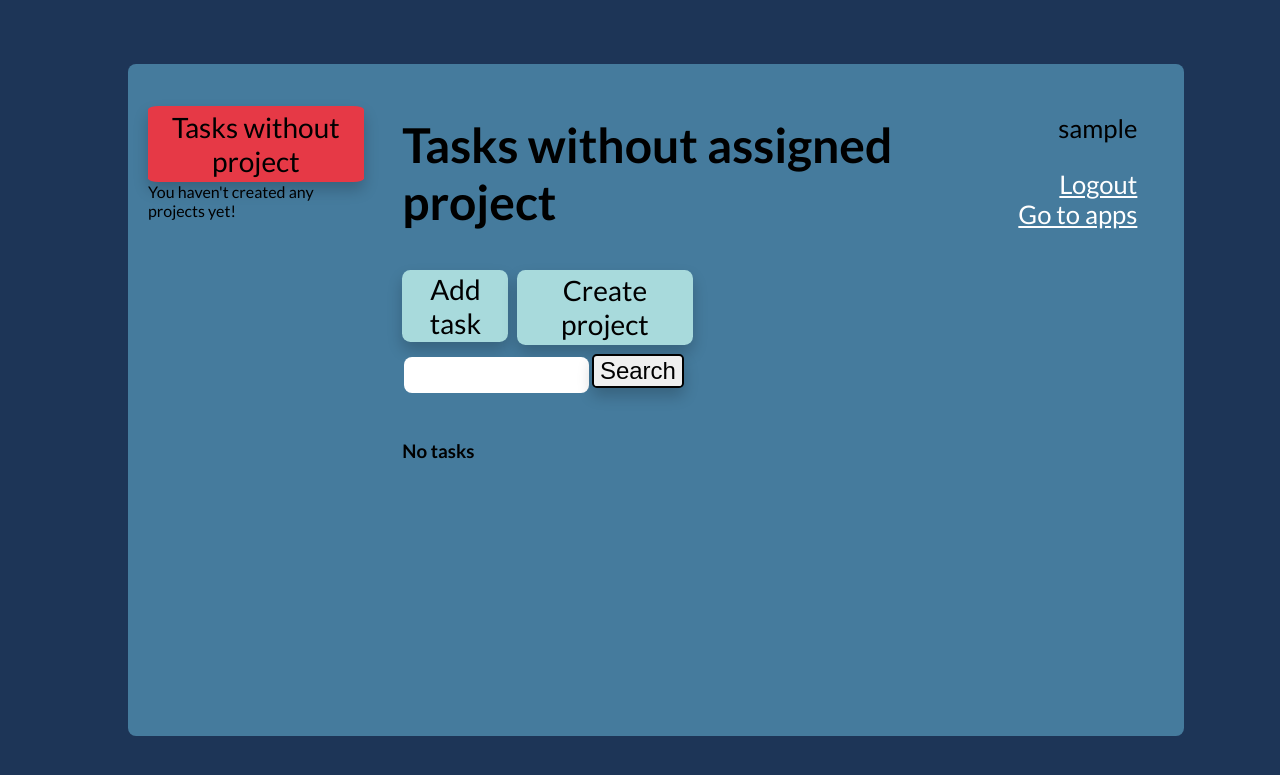
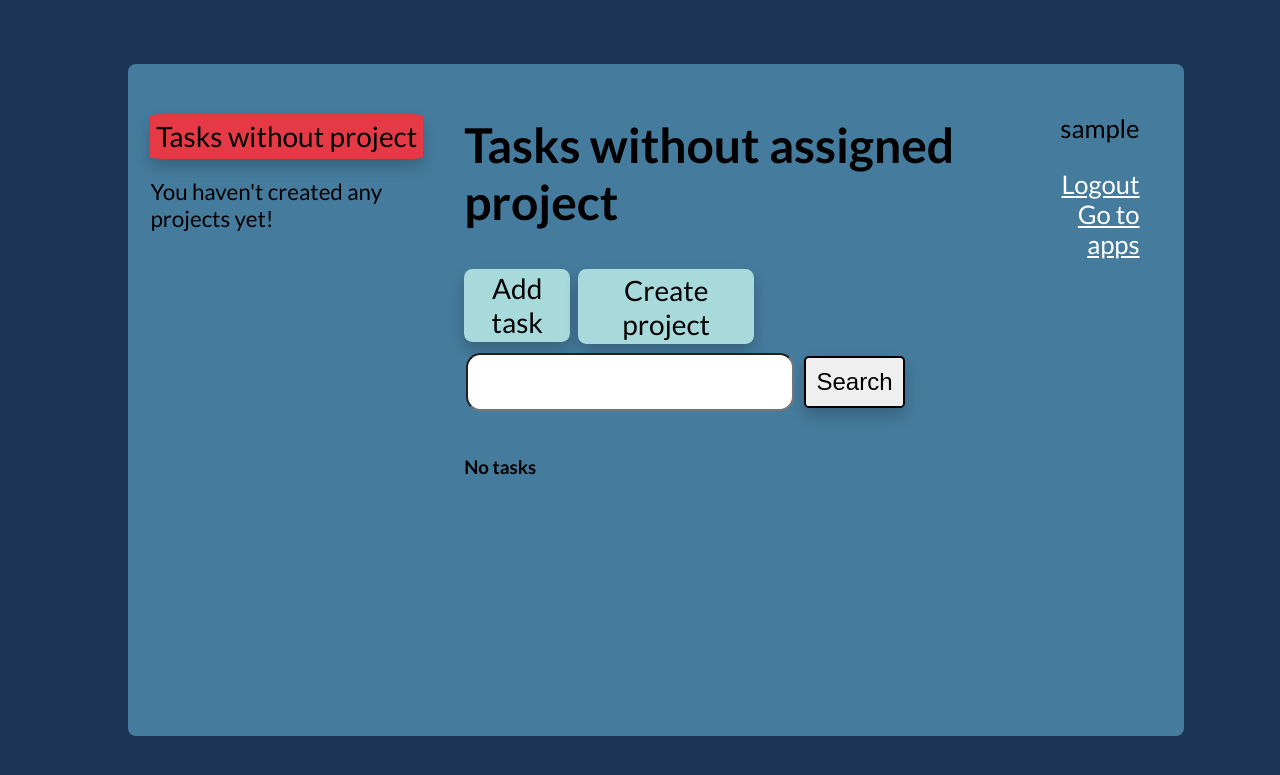
Before and after one commit to galkowskim/students_helper, a Django app: page /todolist/ in a window 1280 px wide. Shown: the top 775 px of the page. Run offline with Django 4.2, Linux system fonts and the light colour scheme; the visitor is signed in with stand-in values (Sample User, id 1); data that the repository does not hold is empty.

Commit message:
update button

```diff
--- a/todolist/static/todolist/style.css
+++ b/todolist/static/todolist/style.css
@@ -37,7 +37,7 @@ header {
 }
 
 .sidepanel {
-    padding: 0.5vh;
+    padding: 0.8vh;
     margin-right: 3%;
 }
 
@@ -96,15 +96,24 @@ header {
 .for-form > form > input[type=text] {
     border-radius: 0.6em;
     padding: 0.3em;
-    height: 3.5vh;
-    border: 0;
+    height: 5vh;
+    font-size: 1.5em;
 }
 
 .for-form > form > input[type=submit] {
+    display: inline-block;
     border: 0.1em solid black;
     border-radius: 0.2em;
     box-shadow: 0px 8px 15px rgba(0, 0, 0, 0.2);
-    font-size: 3vh;
+    font-size: 1.5em;
+    padding: 1.5%;
+    /*height: 5vh;*/
+    margin-left: 1%;
+}
+
+.for-form > form > input[type=submit]:hover {
+    -webkit-transform: translateY(2px);
+	transform: translateY(2px);
 }
 
 .for-tasks {
@@ -214,3 +223,8 @@ h1 {
 .low-color {
     background-color: mediumseagreen;
 }
+
+.no-projects {
+    margin-top: 7%;
+    font-size: 1.4em;
+}
--- a/todolist/templates/todolist/task_list.html
+++ b/todolist/templates/todolist/task_list.html
@@ -18,7 +18,7 @@
                 </div>
             </a>
         {% empty %}
-            <span>You haven't created any projects yet!</span>
+            <div class="no-projects">You haven't created any projects yet!</div>
         {% endfor %}
     </div>
     <div class="page-wrapper">
```
